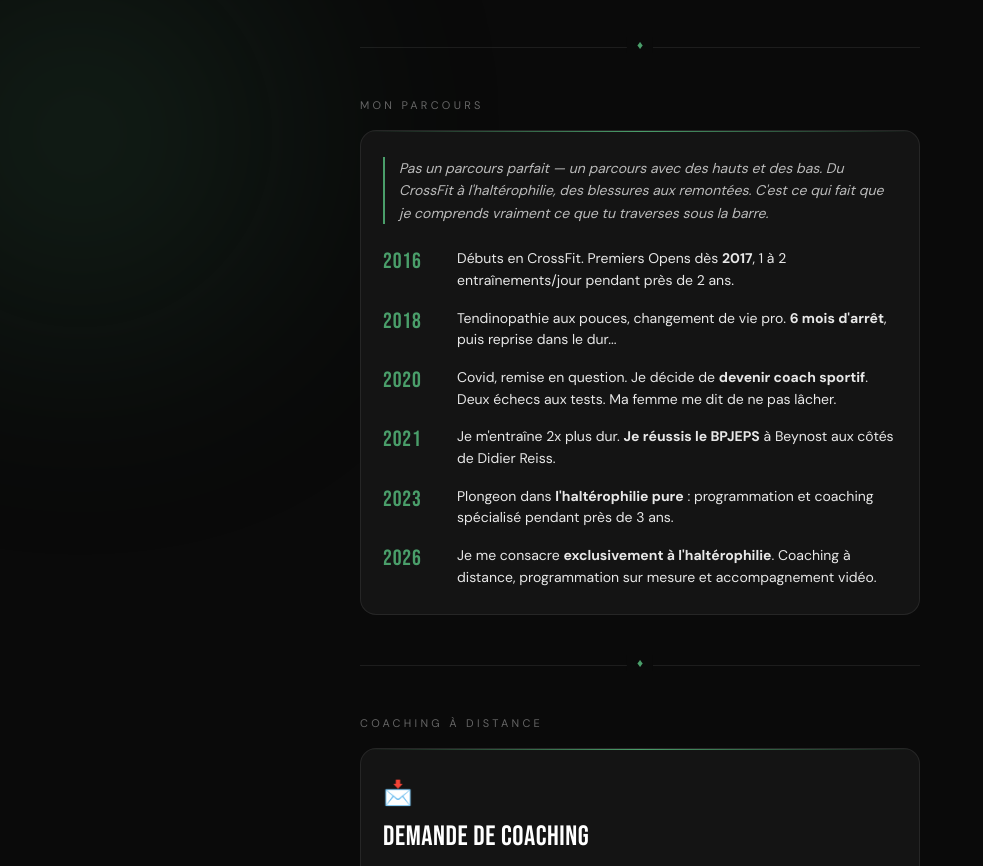
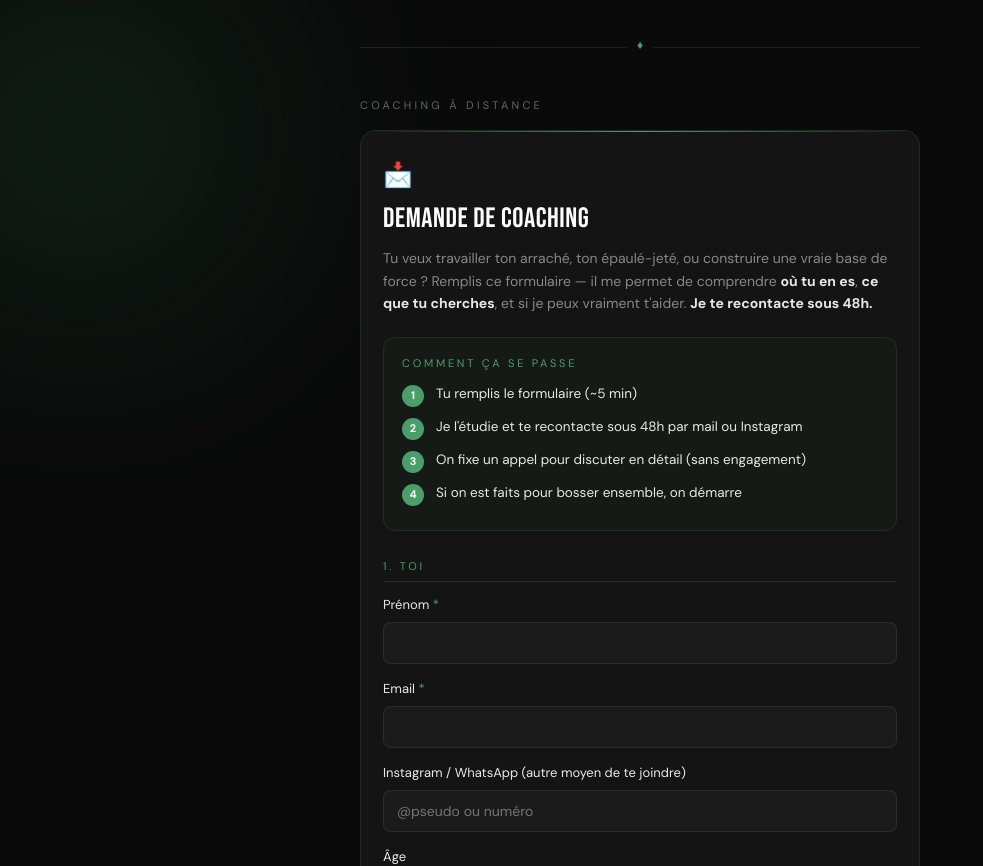
Before and after one commit to coachingbymatt/.github.io, a plain HTML site: page index.html in a window 1280 px wide. Shown: the part 415-1281 px from the top of the page, without its empty margins (0-983 px from the left). Drawn offline with Linux system fonts and the light colour scheme.

Commit message:
Update index.html

```diff
--- a/index.html
+++ b/index.html
@@ -77,30 +77,6 @@
     letter-spacing: 0.3em; text-transform: uppercase;
     margin-bottom: 18px;
   }
-
-  /* ── PARCOURS ── */
-  .parcours-card {
-    background: var(--bg-card); border: 1px solid var(--border);
-    border-radius: 16px; padding: 26px 22px;
-    position: relative; overflow: hidden;
-  }
-  .parcours-card::before {
-    content: ""; position: absolute; top: 0; left: 0; right: 0;
-    height: 1px; background: linear-gradient(90deg, transparent, var(--accent), transparent);
-  }
-  .parcours-intro {
-    font-style: italic; color: #bbb; font-size: 14px;
-    line-height: 1.6; padding-left: 14px;
-    border-left: 2px solid var(--accent); margin-bottom: 24px;
-  }
-  .parcours-steps { display: flex; flex-direction: column; gap: 16px; }
-  .step { display: flex; gap: 14px; }
-  .step-year {
-    font-family: 'Bebas Neue', sans-serif;
-    font-size: 22px; color: var(--accent);
-    min-width: 60px; letter-spacing: 0.04em;
-  }
-  .step-text { font-size: 14px; line-height: 1.55; color: var(--text); }
 
   /* ── COACHING CARD ── */
   .coaching-card {
@@ -269,43 +245,6 @@
 
   <div class="divider"></div>
 
-  <!-- ── PARCOURS ── -->
-  <div class="section-label">Mon parcours</div>
-
-  <div class="parcours-card">
-    <div class="parcours-intro">
-      Pas un parcours parfait — un parcours avec des hauts et des bas. Du CrossFit à l'haltérophilie, des blessures aux remontées. C'est ce qui fait que je comprends vraiment ce que tu traverses sous la barre.
-    </div>
-    <div class="parcours-steps">
-      <div class="step">
-        <div class="step-year">2016</div>
-        <div class="step-text">Débuts en CrossFit. Premiers Opens dès <strong>2017</strong>, 1 à 2 entraînements/jour pendant près de 2 ans.</div>
-      </div>
-      <div class="step">
-        <div class="step-year">2018</div>
-        <div class="step-text">Tendinopathie aux pouces, changement de vie pro. <strong>6 mois d'arrêt</strong>, puis reprise dans le dur...</div>
-      </div>
-      <div class="step">
-        <div class="step-year">2020</div>
-        <div class="step-text">Covid, remise en question. Je décide de <strong>devenir coach sportif</strong>. Deux échecs aux tests. Ma femme me dit de ne pas lâcher.</div>
-      </div>
-      <div class="step">
-        <div class="step-year">2021</div>
-        <div class="step-text">Je m'entraîne 2x plus dur. <strong>Je réussis le BPJEPS</strong> à Beynost aux côtés de Didier Reiss.</div>
-      </div>
-      <div class="step">
-        <div class="step-year">2023</div>
-        <div class="step-text">Plongeon dans <strong>l'haltérophilie pure</strong> : programmation et coaching spécialisé pendant près de 3 ans.</div>
-      </div>
-      <div class="step">
-        <div class="step-year">2026</div>
-        <div class="step-text">Je me consacre <strong>exclusivement à l'haltérophilie</strong>. Coaching à distance, programmation sur mesure et accompagnement vidéo.</div>
-      </div>
-    </div>
-  </div>
-
-  <div class="divider"></div>
-
   <!-- ── DEMANDE DE COACHING ── -->
   <div class="section-label">Coaching à distance</div>
 
```
